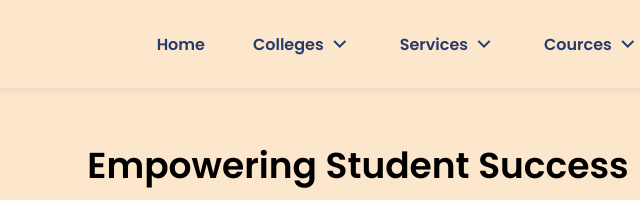
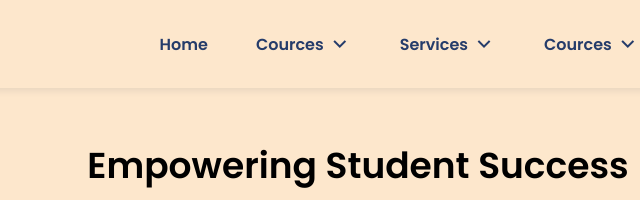
Before and after one commit to shubhankarparia/Admission_jagat_Website, a plain HTML site: page index.html in a window 1280 px wide. Shown: the top 200 px of the page, 282-922 px from the left. Drawn offline with nearby package versions, Linux system fonts and the light colour scheme.

Commit message:
Update index.html

```diff
--- a/index.html
+++ b/index.html
@@ -39,7 +39,7 @@
                         <!--=============== DROPDOWN 1 ===============-->
                         <li class="dropdown__item">
                             <div class="nav__link dropdown__button">
-                                Colleges<i class="ri-arrow-down-s-line dropdown__arrow"></i>
+                                Cources<i class="ri-arrow-down-s-line dropdown__arrow"></i>
                             </div>
 
                             <div class="dropdown__container">
```
